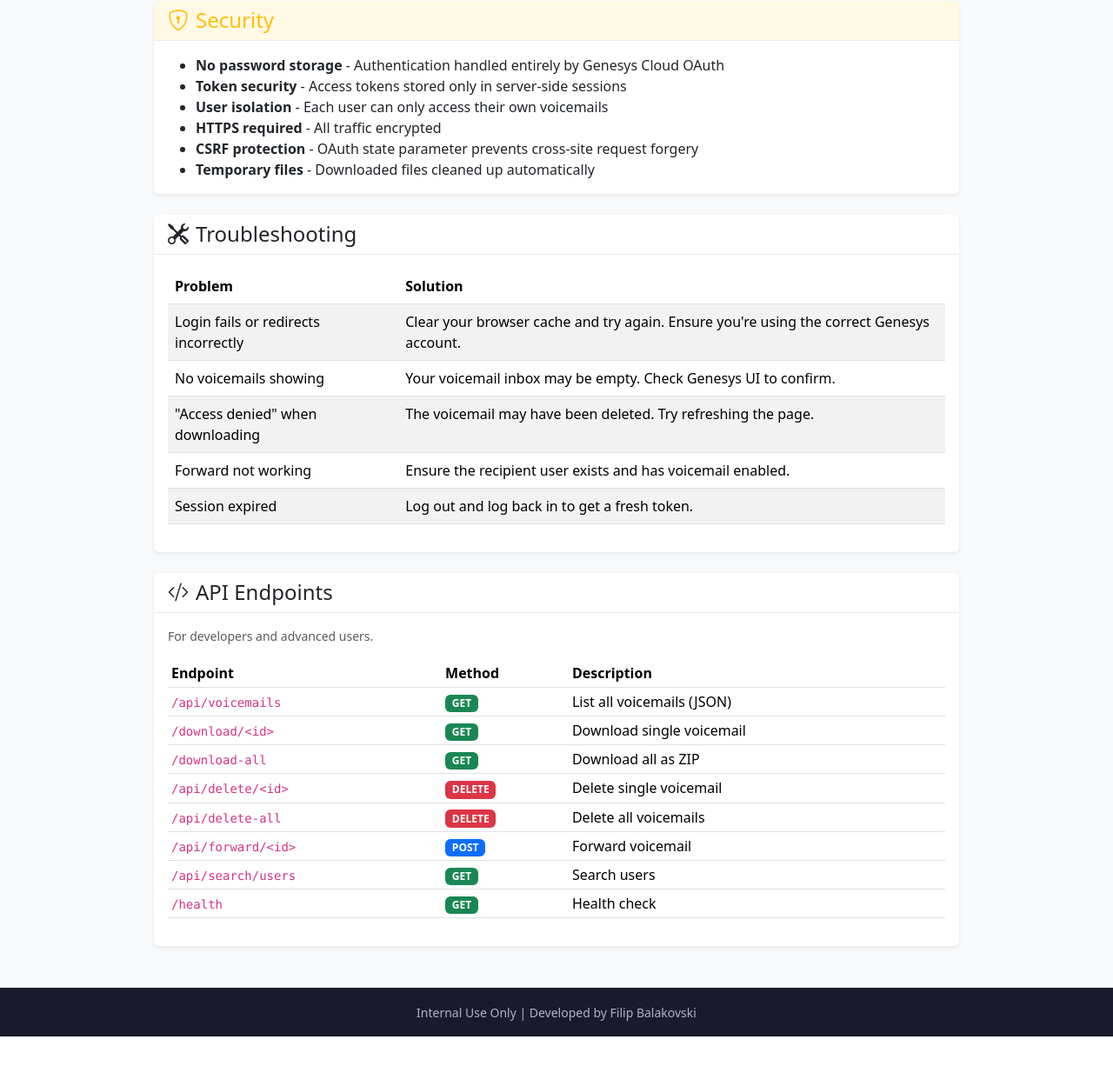
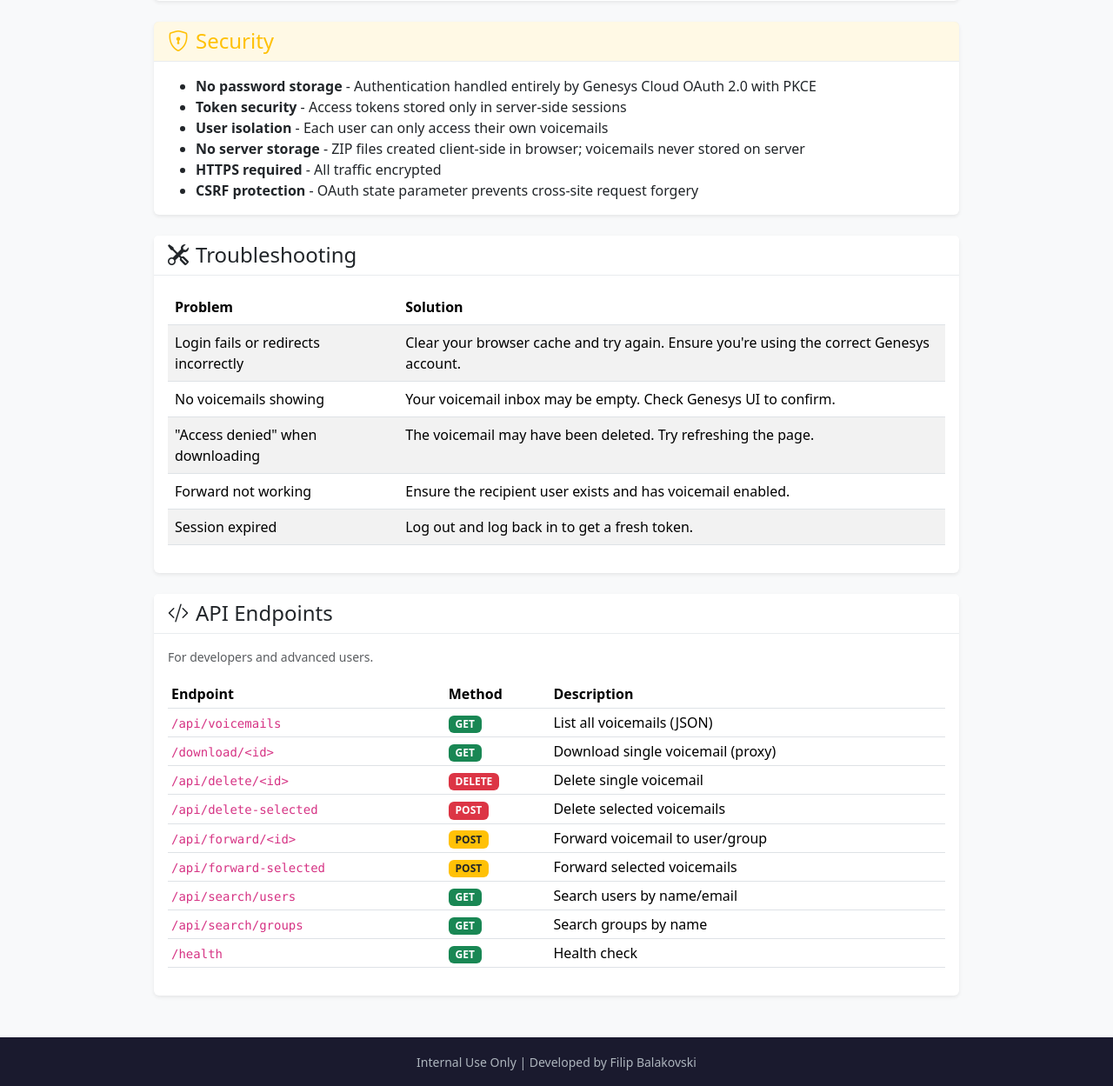
Before and after one commit to filipbal/genesys-voicemail-manager, a Flask app: page /documentation in a window 1280 px wide. Shown: the part 1522-2771 px from the top of the page at 87% size. Before the commit the page ends 2714 px from the top, so only its background shows below. Run offline with Flask 3, Linux system fonts and the light colour scheme.

Commit message:
Update documentation, styling, and navigation
- Update index.html with Genesys orange login button and revised features/security
- Add Download link to navigation menu
- Update documentation.html with current features, security info, and API endpoints
- Update README with comprehensive documentation
- Remove CHANGELOG.md

```diff
--- a/templates/base.html
+++ b/templates/base.html
@@ -129,6 +129,11 @@
                         </a>
                     </li>
                     <li class="nav-item">
+                        <a class="nav-link" href="{{ url_for('download_page') }}">
+                            <i class="bi bi-download me-1"></i> Download
+                        </a>
+                    </li>
+                    <li class="nav-item">
                         <a class="nav-link" href="{{ url_for('forward_page') }}">
                             <i class="bi bi-forward me-1"></i> Forward
                         </a>
--- a/templates/documentation.html
+++ b/templates/documentation.html
@@ -49,10 +49,11 @@
                 <ul>
                     <li><strong>View voicemails</strong> - List all voicemails with caller info, date, duration, and read status</li>
                     <li><strong>Download individual</strong> - Download single voicemail as WAV file</li>
-                    <li><strong>Download all</strong> - Export all voicemails as ZIP archive with metadata</li>
+                    <li><strong>Download all</strong> - Export all voicemails as ZIP with client-side processing</li>
+                    <li><strong>Batch downloads</strong> - Smart batching with progress tracking to prevent API throttling</li>
                     <li><strong>Delete individual</strong> - Remove single voicemail with confirmation</li>
-                    <li><strong>Delete all</strong> - Bulk delete all voicemails with confirmation</li>
-                    <li><strong>Forward to user</strong> - Forward voicemail to another Genesys user</li>
+                    <li><strong>Bulk delete</strong> - Delete selected or all voicemails with progress tracking</li>
+                    <li><strong>Forward to user/group</strong> - Forward voicemail to another Genesys user or group</li>
                 </ul>
 
                 <h5 class="mt-4">User Interface</h5>
@@ -190,12 +191,12 @@
             </div>
             <div class="card-body">
                 <ul class="mb-0">
-                    <li><strong>No password storage</strong> - Authentication handled entirely by Genesys Cloud OAuth</li>
+                    <li><strong>No password storage</strong> - Authentication handled entirely by Genesys Cloud OAuth 2.0 with PKCE</li>
                     <li><strong>Token security</strong> - Access tokens stored only in server-side sessions</li>
                     <li><strong>User isolation</strong> - Each user can only access their own voicemails</li>
+                    <li><strong>No server storage</strong> - ZIP files created client-side in browser; voicemails never stored on server</li>
                     <li><strong>HTTPS required</strong> - All traffic encrypted</li>
                     <li><strong>CSRF protection</strong> - OAuth state parameter prevents cross-site request forgery</li>
-                    <li><strong>Temporary files</strong> - Downloaded files cleaned up automatically</li>
                 </ul>
             </div>
         </div>
@@ -266,12 +267,7 @@
                             <tr>
                                 <td><code>/download/&lt;id&gt;</code></td>
                                 <td><span class="badge bg-success">GET</span></td>
-                                <td>Download single voicemail</td>
-                            </tr>
-                            <tr>
-                                <td><code>/download-all</code></td>
-                                <td><span class="badge bg-success">GET</span></td>
-                                <td>Download all as ZIP</td>
+                                <td>Download single voicemail (proxy)</td>
                             </tr>
                             <tr>
                                 <td><code>/api/delete/&lt;id&gt;</code></td>
@@ -279,19 +275,29 @@
                                 <td>Delete single voicemail</td>
                             </tr>
                             <tr>
-                                <td><code>/api/delete-all</code></td>
-                                <td><span class="badge bg-danger">DELETE</span></td>
-                                <td>Delete all voicemails</td>
+                                <td><code>/api/delete-selected</code></td>
+                                <td><span class="badge bg-danger">POST</span></td>
+                                <td>Delete selected voicemails</td>
                             </tr>
                             <tr>
                                 <td><code>/api/forward/&lt;id&gt;</code></td>
-                                <td><span class="badge bg-primary">POST</span></td>
-                                <td>Forward voicemail</td>
+                                <td><span class="badge bg-warning text-dark">POST</span></td>
+                                <td>Forward voicemail to user/group</td>
+                            </tr>
+                            <tr>
+                                <td><code>/api/forward-selected</code></td>
+                                <td><span class="badge bg-warning text-dark">POST</span></td>
+                                <td>Forward selected voicemails</td>
                             </tr>
                             <tr>
                                 <td><code>/api/search/users</code></td>
                                 <td><span class="badge bg-success">GET</span></td>
-                                <td>Search users</td>
+                                <td>Search users by name/email</td>
+                            </tr>
+                            <tr>
+                                <td><code>/api/search/groups</code></td>
+                                <td><span class="badge bg-success">GET</span></td>
+                                <td>Search groups by name</td>
                             </tr>
                             <tr>
                                 <td><code>/health</code></td>
```
Also changed, not shown: templates/index.html (+9 -9 lines), CHANGELOG.md (deleted), README.md.
